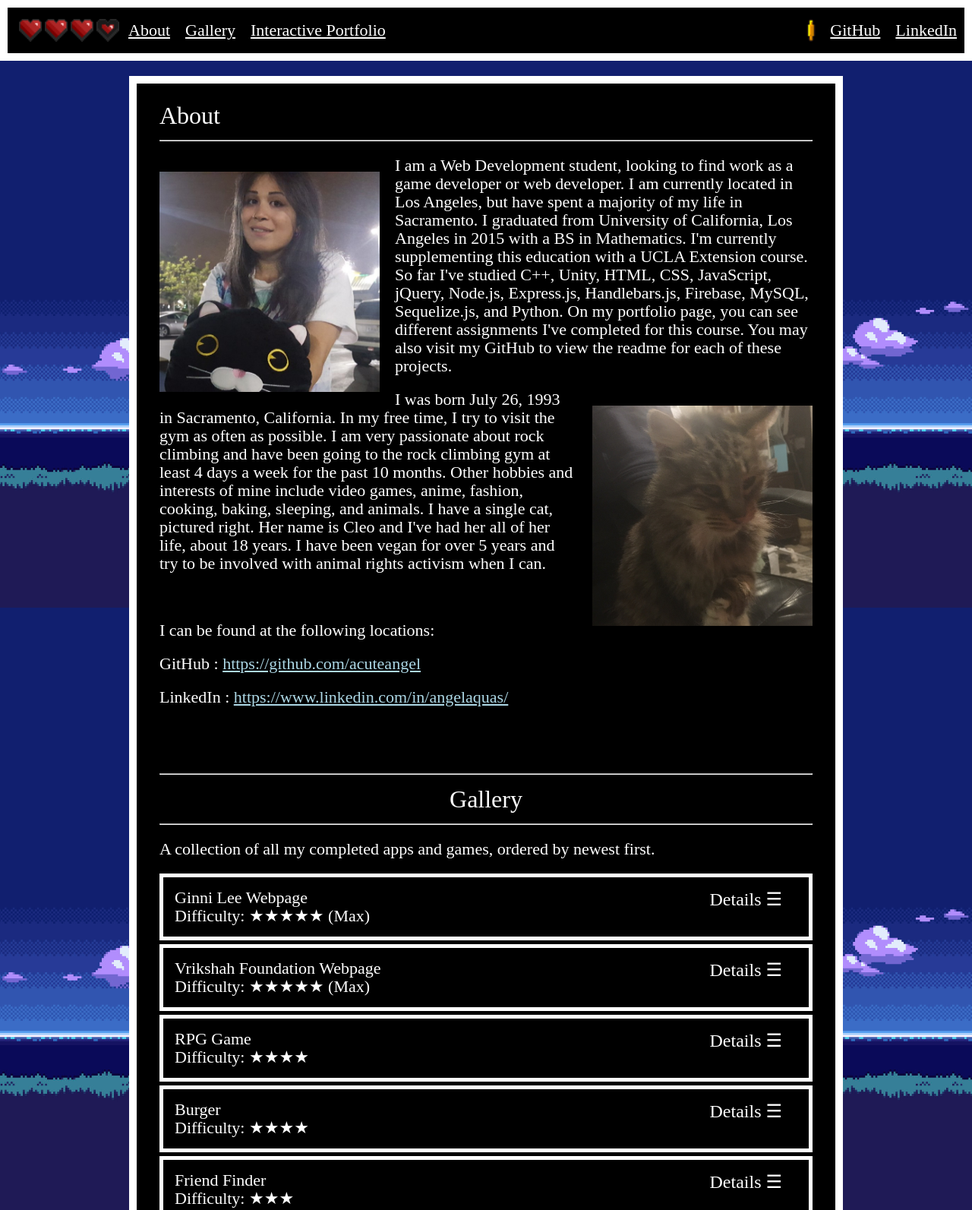
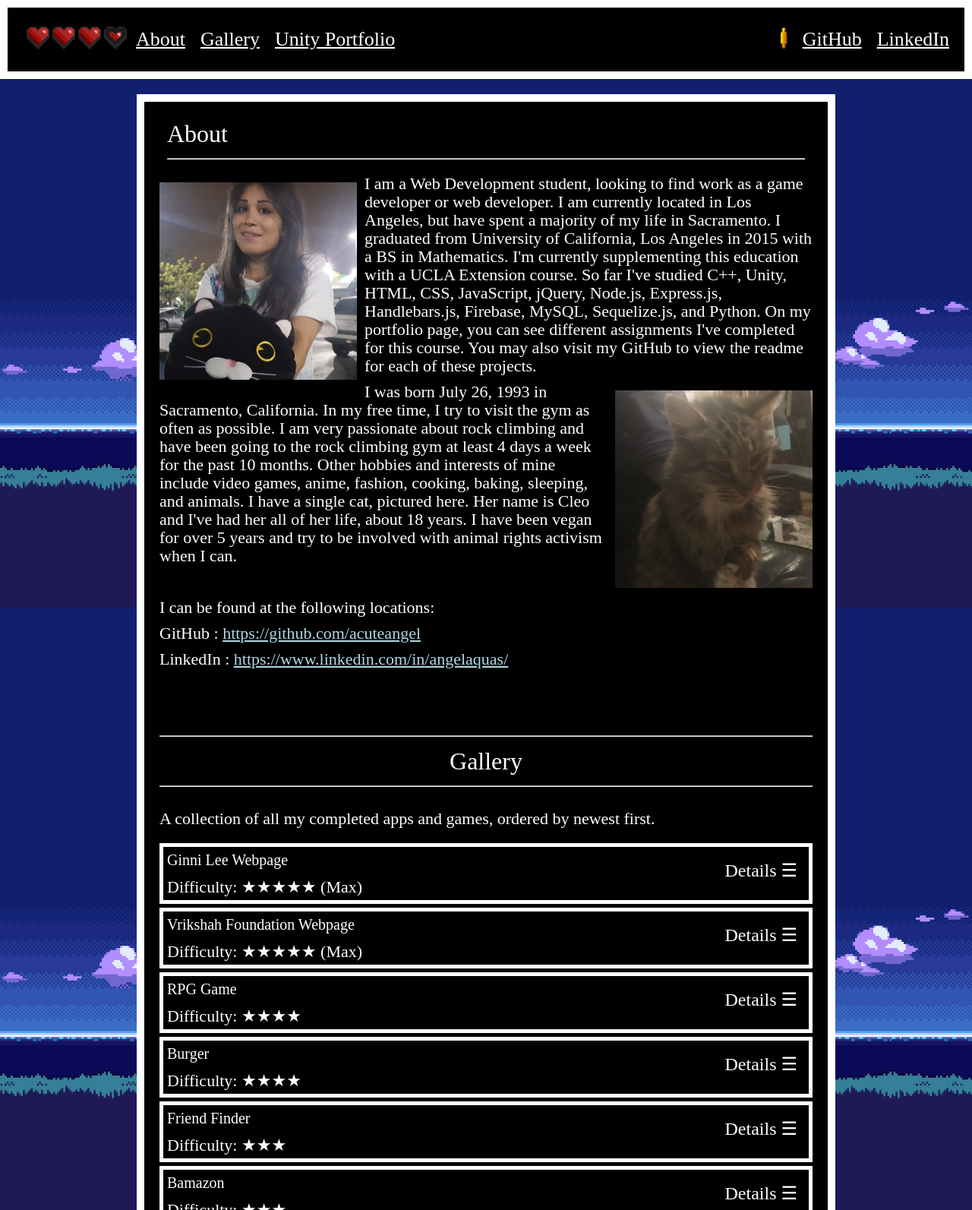
Before and after one commit to acuteangel/interactive-portfolio, a plain HTML site: page static/static.html in a window 1280 px wide. Shown: the top 1593 px of the page at 76% size. Drawn offline with nearby package versions, Linux system fonts and the light colour scheme; a web font is replaced by a local one.

Commit message:
added responsive static port

```diff
--- a/static/static.css
+++ b/static/static.css
@@ -34,15 +34,24 @@ div a:visited{
 }
 
 #navbar{
+    width:auto;
     list-style-type: none;
-    margin: 0;
-    padding: 0;
+    margin: 0px;
+    padding: 10px;
     background-color: black;
+}
+
+li a {
+    display: block;
+    color: white;
+    text-align: center;
+    font-size: 26px;
+    padding: 20px 10px;
 }
 
 ul{
     margin: 0;
-    padding: 0;
+    /* padding: 0; */
     overflow: hidden;
     border: 10px solid white;
 }
@@ -74,7 +83,6 @@ ul{
 }
 
 li {
-    /* display: inline;     */
     float: left;
 }
 
@@ -84,26 +92,32 @@ li {
 
 a {
     color: lightblue;
+    word-wrap: break-word;
 }
 
-li a {
-    display: block;
-    color: white;
-    text-align: center;
-    padding: 18px 10px;
+
+#nav-interactive{
+    display:none;
+}
+#nav-about{
+    float: right;
 }
 
 #wrapper {
     border: 10px solid white;
-    width: 900px;
+    width: 300px;
     margin: 20px auto;
     background-color: black;
+    padding:0px;
+}
+
+#about{
     padding:10px;
 }
 
 img {
-    width: 290px;
-    margin: 20px;
+    width: 260px;
+    margin: 10px;
     float: left;
 }
 
@@ -118,7 +132,7 @@ h2{
 }
 
 p{
-    margin: 20px;
+    margin: 10px;
 }
 
 hr {
@@ -127,12 +141,14 @@ hr {
 
 h4 {
     font-family: PixeletterBold;
+    font-size: 20px;
+    width: 172px
 }
 
 .gallery-item {
     border: 5px solid white;
     margin: 5px 20px;
-    padding: 15px;
+    padding: 5px;
 }
 
 .drop-down{
@@ -144,9 +160,43 @@ h4 {
 .gallery-item div{
     display: none;
     overflow: hidden;
-    width: fit-content;
 }
 
 .difficulty {
     margin: auto 0px;
 }
+
+.gallery-item p{
+    word-wrap:break-word;
+    padding-top: 12px;
+}
+
+.details{
+    display: none;
+}
+
+[id*="content-"] {
+    padding:0px;
+}
+
+
+@media only screen and (min-width: 768px){
+    #wrapper{
+        width:700px;
+    }
+    .details{
+        display: inline-block;
+    }
+    h4{
+        width:auto;
+    }
+}
+
+@media only screen and (min-width: 1024px){
+    #wrapper{
+        width:900px;
+    }
+    #nav-interactive{
+        display:block;
+    }
+}
--- a/static/static.html
+++ b/static/static.html
@@ -3,6 +3,7 @@
   <head>
     <meta charset="utf-8">
     <meta http-equiv="Content-Type" content="text/html; charset=utf-8">
+    <meta name="viewport" content="width=device-width, initial-scale=1">
     <title>Angel Aquas Static Portfolio</title>
     <link rel="stylesheet" href = "../reset.css">
     <link rel="stylesheet" href = "./static.css">
@@ -15,11 +16,11 @@
             <li class="heart"></li>
             <li class="heart"></li>
             <li class="heart" id="animated-heart"></li>
-            <li><a href="#about">About</a></li>
-            <li><a href="#gallery">Gallery</a></li>
-            <li><a href="../interactive/interactive.html">Interactive Portfolio</a></li>
-            <li class="navbar-right" id="linkedin"><a href="https://www.linkedin.com/in/angelaquas/" target="_blank">LinkedIn</a></li>
-            <li class="navbar-right"><a href="https://github.com/acuteangel" target="_blank">GitHub</a></li>
+            <li><a id="nav-about" href="#about">About</a></li>
+            <li><a id="nav-gallery" href="#gallery">Gallery</a></li>
+            <li><a id="nav-interactive" href="../interactive/interactive.html">Unity Portfolio</a></li>
+            <li class="navbar-right" id="linkedin"><a id="nav-linkedin" href="https://www.linkedin.com/in/angelaquas/" target="_blank">LinkedIn</a></li>
+            <li class="navbar-right"><a id="nav-github" href="https://github.com/acuteangel" target="_blank">GitHub</a></li>
             <li class="navbar-right" id="coin"></li>
         </ul>
       </header>
@@ -43,7 +44,7 @@
                         I was born July 26, 1993 in Sacramento, California. In my free time, I try to visit the gym as often as possible.
                         I am very passionate about rock climbing and have been going to the rock climbing gym at least 4 days a week for the past 10 months.
                         Other hobbies and interests of mine include video games, anime, fashion, cooking, baking, sleeping, and animals.
-                        I have a single cat, pictured right.
+                        I have a single cat, pictured here.
                         Her name is Cleo and I've had her all of her life, about 18 years.
                         I have been vegan for over 5 years and try to be involved with animal rights activism when I can.
                     </p>
@@ -58,10 +59,10 @@
             <div id="gallery">
                 <h2 style=text-align:center>Gallery</h2>
                 <hr>
-                <p>A collection of all my completed apps and games, ordered by newest first.</p>
+                <p style="padding:10px">A collection of all my completed apps and games, ordered by newest first.</p>
                 <div class="gallery-item">
                     <h4>Ginni Lee Webpage</h4>
-                    <p class="drop-down" data-id=12>Details &#9776;</p>
+                    <p class="drop-down" data-id=12><span class="details">Details</span> &#9776;</p>
                     <p class="difficulty">Difficulty: ★★★★★ (Max)</p>
                     <div id="content-12">
                         <p>A group project, creating a website for a volunteer organization. Duties included integration of calendar using FullCalendar library, connecting the calendar to Firebase, and integrating Google Maps API.</p>
@@ -71,7 +72,7 @@
                 </div>
                 <div class="gallery-item">
                     <h4>Vrikshah Foundation Webpage</h4>
-                    <p class="drop-down" data-id=6>Details &#9776;</p>
+                    <p class="drop-down" data-id=6><span class="details">Details</span> &#9776;</p>
                     <p class="difficulty">Difficulty: ★★★★★ (Max)</p>
                     <div id="content-6">
                         <p>A group project, creating a website for a volunteer organization. Duties included integration of calendar using FullCalendar library, connecting the calendar to Firebase, and integrating Google Maps API.</p>
@@ -81,7 +82,7 @@
                 </div>
                 <div class="gallery-item">
                     <h4>RPG Game</h4>
-                    <p class="drop-down" data-id=2>Details &#9776;</p>
+                    <p class="drop-down" data-id=2><span class="details">Details</span> &#9776;</p>
                     <p class="difficulty">Difficulty: ★★★★</p>
                     <div id="content-2">
                         <p>A turn based fighting game. A homework assignment after learning jQuery. </p>
@@ -91,7 +92,7 @@
                 </div>
                 <div class="gallery-item">
                     <h4>Burger</h4>
-                    <p class="drop-down" data-id=11>Details &#9776;</p>
+                    <p class="drop-down" data-id=11><span class="details">Details</span> &#9776;</p>
                     <p class="difficulty">Difficulty: ★★★★ </p>
                     <div id="content-11">
                         <p>An app that uses a self-made ORM to interact with a Handlebars injected site.</p>
@@ -101,7 +102,7 @@
                 </div>
                 <div class="gallery-item">
                     <h4>Friend Finder</h4>
-                    <p class="drop-down" data-id=10>Details &#9776;</p>
+                    <p class="drop-down" data-id=10><span class="details">Details</span> &#9776;</p>
                     <p class="difficulty">Difficulty: ★★★ </p>
                     <div id="content-10">
                         <p>A survey using Node.js and Express.js. Gets and Posts results using a built-in API.</p>
@@ -111,7 +112,7 @@
                 </div>
                 <div class="gallery-item">
                     <h4>Bamazon</h4>
-                    <p class="drop-down" data-id=9>Details &#9776;</p>
+                    <p class="drop-down" data-id=9><span class="details">Details</span> &#9776;</p>
                     <p class="difficulty">Difficulty: ★★★ </p>
                     <div id="content-9">
                         <p>A multi-part node app, mimicking a shopping application where all interactions update the MySQL database.</p>
@@ -121,7 +122,7 @@
                 </div>
                 <div class="gallery-item">
                     <h4>Constructor Word Guess</h4>
-                    <p class="drop-down" data-id=8>Details &#9776;</p>
+                    <p class="drop-down" data-id=8><span class="details">Details</span> &#9776;</p>
                     <p class="difficulty">Difficulty: ★★★ </p>
                     <div id="content-8">
                         <p>An introduction to Constructors. A remake of my prior Word Guess Game, using letter and word constructor objects.</p>
@@ -131,7 +132,7 @@
                 </div>
                 <div class="gallery-item">
                     <h4>LIRI Bot</h4>
-                    <p class="drop-down" data-id=7>Details &#9776;</p>
+                    <p class="drop-down" data-id=7><span class="details">Details</span> &#9776;</p>
                     <p class="difficulty">Difficulty: ★★★ </p>
                     <div id="content-7">
                         <p>An introductory Node assignment. Uses user input to process commands through the Spotify API.</p>
@@ -142,7 +143,7 @@
 
                 <div class="gallery-item">
                     <h4>Rock Paper Scissors Game</h4>
-                    <p class="drop-down" data-id=5>Details &#9776;</p>
+                    <p class="drop-down" data-id=5><span class="details">Details</span> &#9776;</p>
                     <p class="difficulty">Difficulty: ★★★</p>
                     <div id="content-5">
                         <p>An online Rock-Paper-Scissors game for 2 players and as many spectators. Uses Google Firebase to update selections, score, and chat in realtime.</p>
@@ -152,7 +153,7 @@
                 </div>
                 <div class="gallery-item">
                     <h4>GifTastic</h4>
-                    <p class="drop-down" data-id=4>Details &#9776;</p>
+                    <p class="drop-down" data-id=4><span class="details">Details</span> &#9776;</p>
                     <p class="difficulty">Difficulty: ★</p>
                     <div id="content-4">
                         <p>An introduction to APIs using the GIPHY API. </p>
@@ -162,7 +163,7 @@
                 </div>
                 <div class="gallery-item">
                     <h4>Trivia Game</h4>
-                    <p class="drop-down" data-id=3>Details &#9776;</p>
+                    <p class="drop-down" data-id=3><span class="details">Details</span> &#9776;</p>
                     <p class="difficulty">Difficulty: ★★</p>
                     <div id="content-3">
                         <p>An introductory assignment to set-timeout and set-interval. A basic trivia game using randomizers and modulo to generate questions and answers.</p>
@@ -172,7 +173,7 @@
                 </div>
                 <div class="gallery-item">
                     <h4>Word Guess Game</h4>
-                    <p class="drop-down" data-id=1>Details &#9776;</p>
+                    <p class="drop-down" data-id=1><span class="details">Details</span> &#9776;</p>
                     <p class="difficulty">Difficulty: ★★</p>
                     <div id="content-1">
                         <p>A hangman-like game. One of my first bootcamp assignments. </p>
```
Also changed, not shown: index.html (+1 -0 lines).
